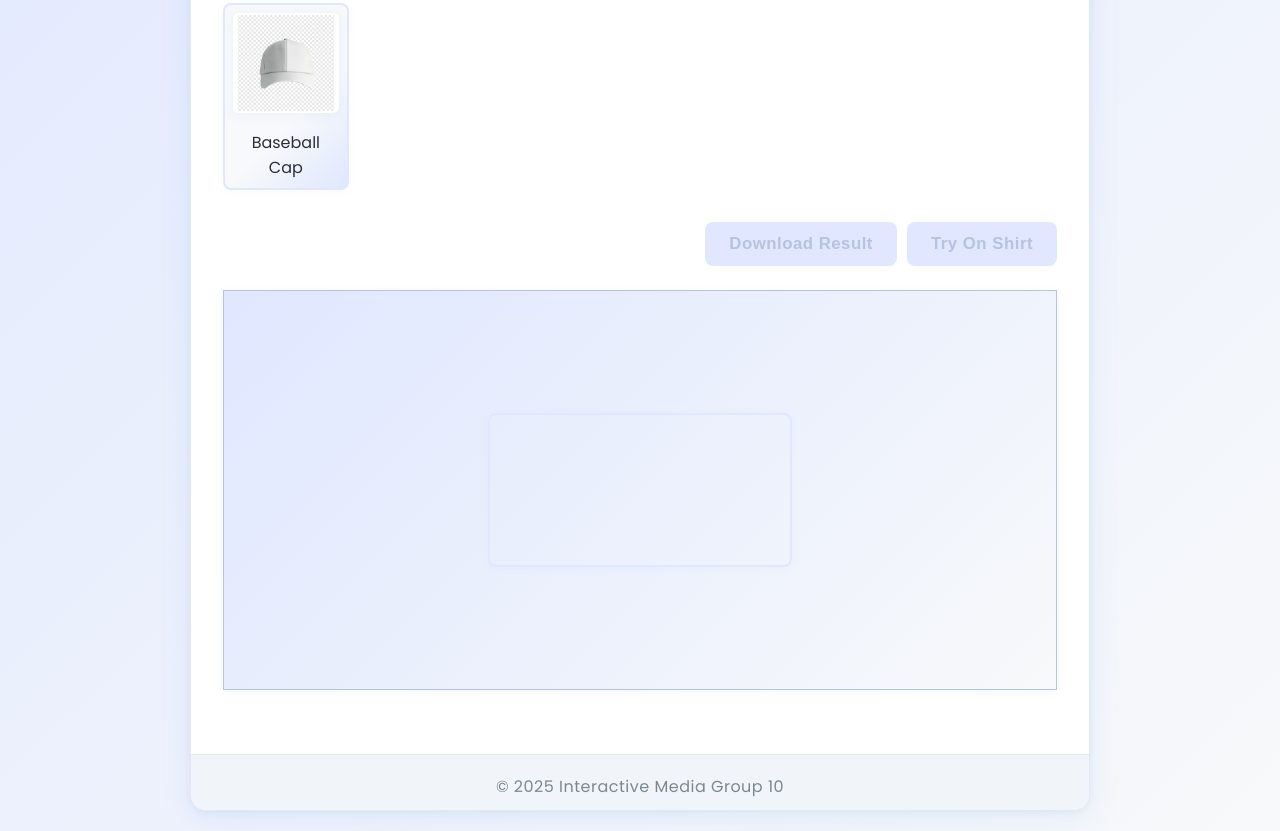
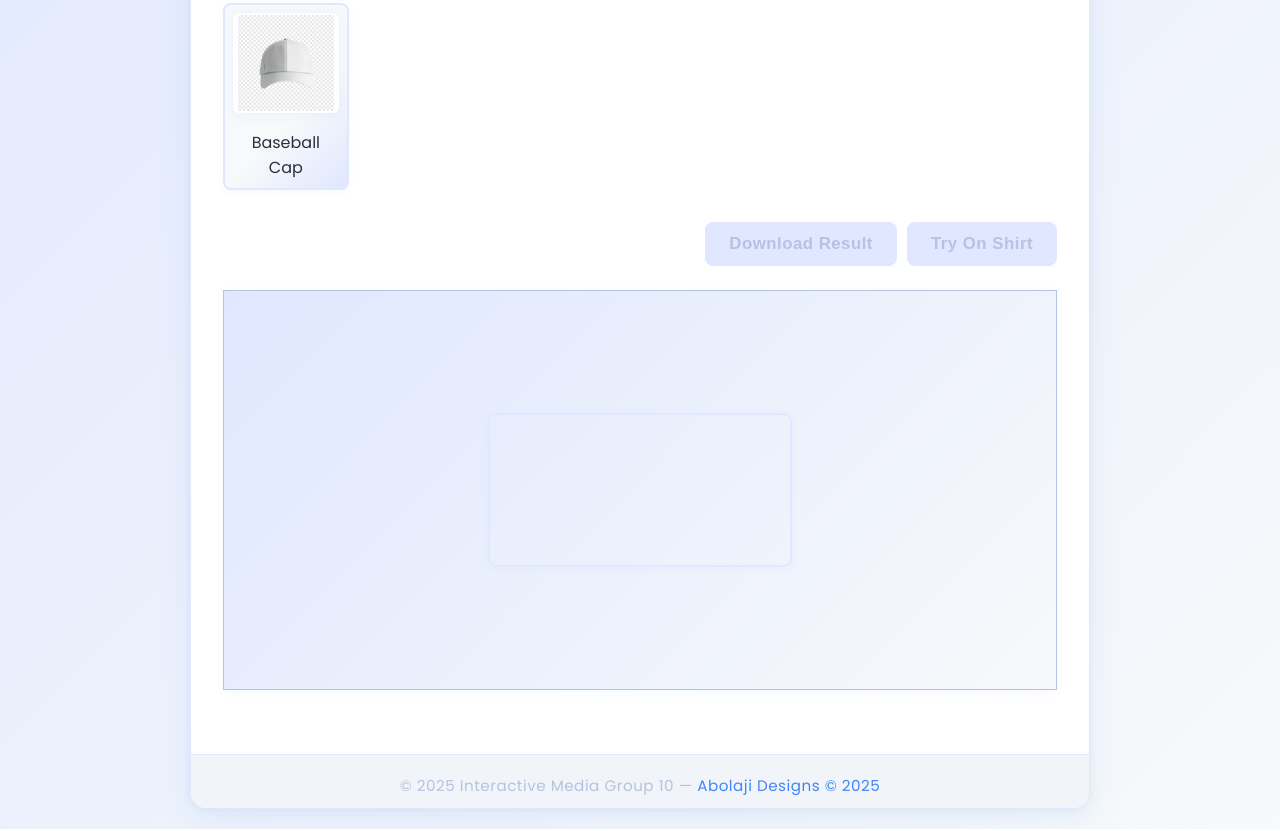
Before and after one commit to akbolaji-04/Interactive-media-Group-10, a plain HTML site: page index.html in a window 1280 px wide. Shown: the part 561-1392 px from the top of the page. Drawn offline with Linux system fonts and the light colour scheme.

Commit message:
Add Aolaji Designs  2025 watermark to footer

```diff
--- a/index.html
+++ b/index.html
@@ -193,6 +193,14 @@
       margin-top: 0;
       text-align:center;
     }
+    footer div {
+      font-size: 0.95rem;
+      color: #b6c2e1;
+    }
+    footer div span {
+      font-weight: 500;
+      color: #4285f4;
+    }
     /* Responsive Design */
     @media (max-width: 700px) {
       .container {
@@ -290,7 +298,11 @@
         <img id="result-img" style="display:none;" alt="Result">
       </div>
     </main>
-    <footer>&copy; 2025 Interactive Media Group 10</footer>
+    <footer>
+      <div style="font-size:0.95rem; color:#b6c2e1;">
+        &copy; 2025 Interactive Media Group 10 &mdash; <span style="font-weight:500; color:#4285f4;">Abolaji Designs © 2025</span>
+      </div>
+    </footer>
   </div>
   <script>
   (function(){
```
